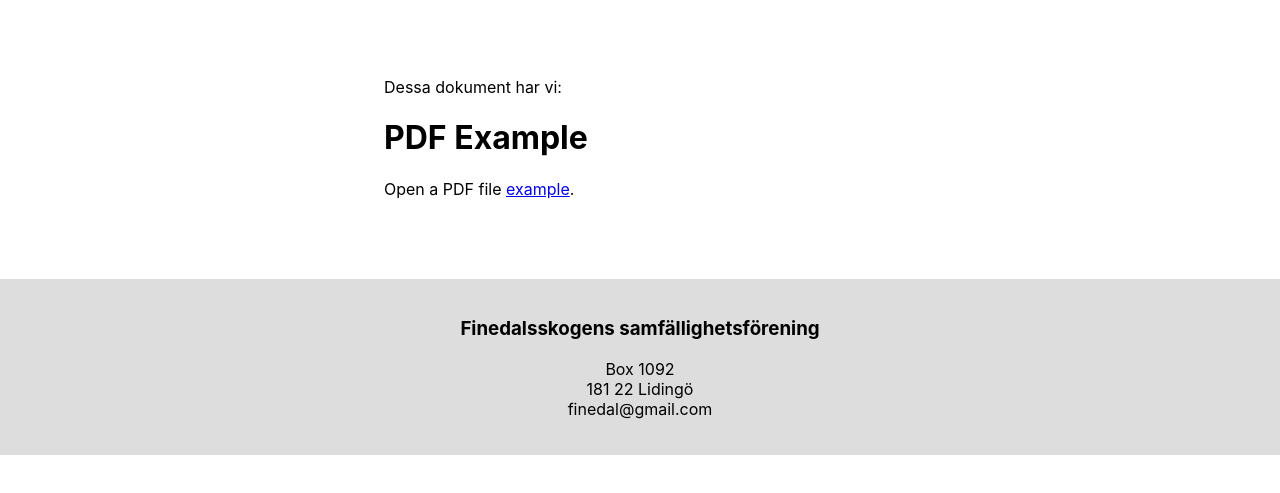
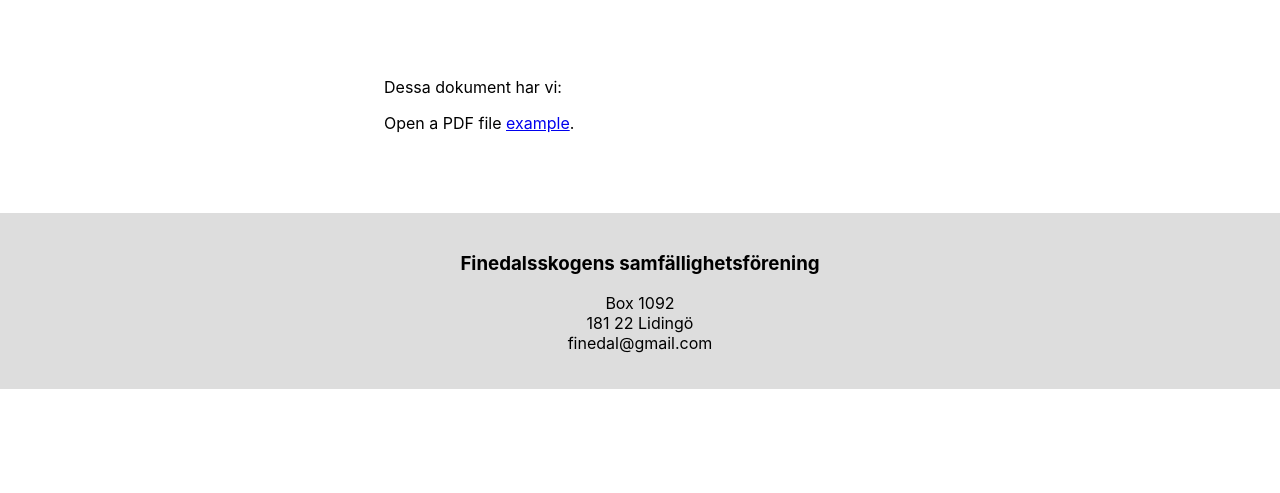
Before and after one commit to hojner/finedal, a plain HTML site: page documents.htm in a window 1280 px wide. Shown: the part 305-798 px from the top of the page. Drawn offline with Linux system fonts and the light colour scheme.

```diff
--- a/documents.htm
+++ b/documents.htm
@@ -23,9 +23,7 @@
     <div class="row">
         <div class="main">
             <p>Dessa dokument har vi: </p>
-
-            <h1>PDF Example</h1>
-            <p>Open a PDF file <a href="Protokoll Finedalsskogens Årsstämma_2022-05-19 (1).pdf">example</a>.</p>
+             <p>Open a PDF file <a href="Protokoll Finedalsskogens Årsstämma_2022-05-19 (1).pdf">example</a>.</p>
 
         </div>
     </div>
```
